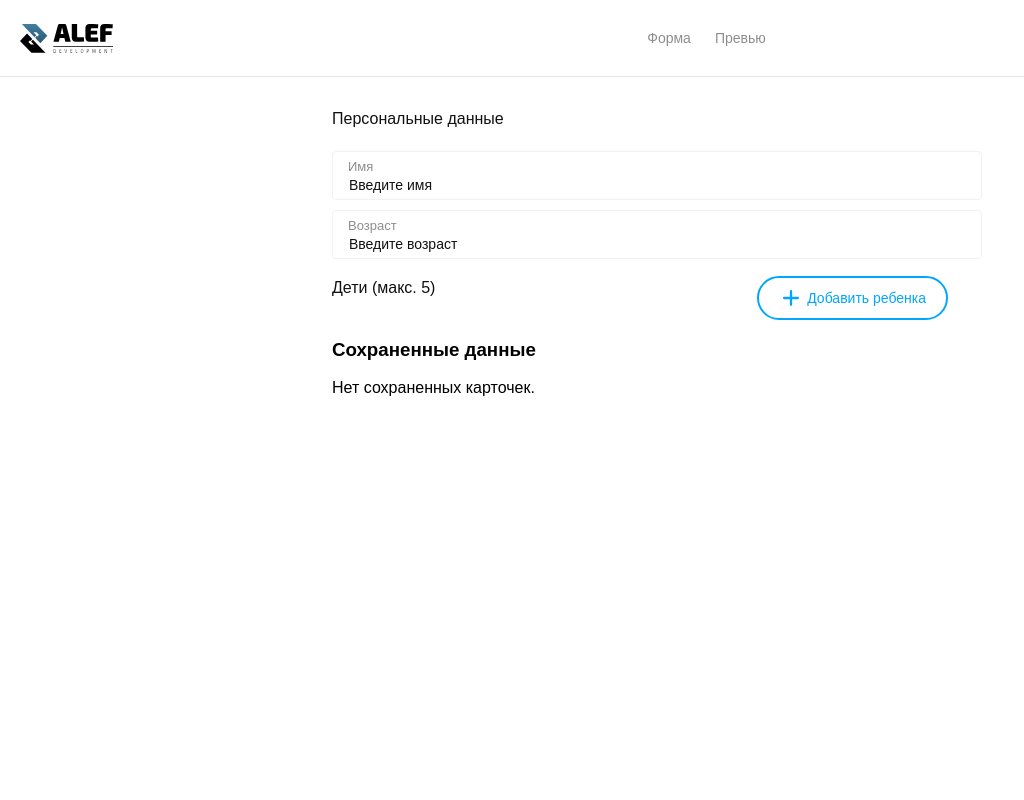
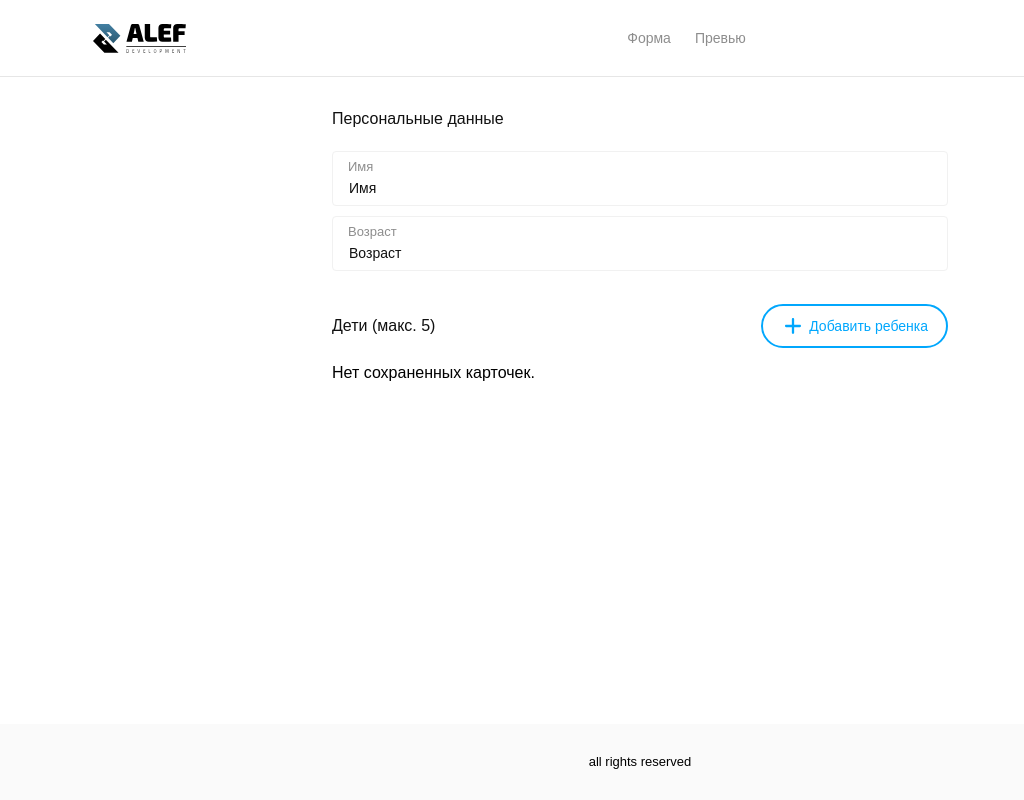
Before and after one commit to Evgenii959/person-date, a Vue app: page / in a window 1280 px wide. Shown: the whole page, without its empty margins (0-1024 px from the left). Built offline with nearby package versions, Linux system fonts and the light colour scheme; a web font is replaced by a local one.

Commit message:
сделал добавление, сохранил в localStorage

```diff
--- a/src/App.vue
+++ b/src/App.vue
@@ -1,14 +1,12 @@
 <template>
-  <div>
-    <Header />
-    <router-view />
-  </div>
+  <Header />
+  <router-view />
+  <Footer />
 </template>
 
 <script setup>
+import Footer from './components/Footer.vue';
 import Header from './components/Header.vue';
 </script>
 
-<style scoped>
-
-</style>
+<style scoped></style>
--- a/src/assets/style.css
+++ b/src/assets/style.css
@@ -1,4 +1,8 @@
 @import url('https://fonts.google.com/share?selection.family=Montserrat:ital,wght@0,100..900;1,100..900');
+
+html {
+  height: 100%;
+}
 
 body {
   font-family: Montserrat, Arial, sans-serif;
@@ -6,6 +10,13 @@ body {
   text-rendering: optimizeLegibility;
   -webkit-font-smoothing: antialiased;
   -moz-osx-font-smoothing: grayscale;
-  margin: 0 auto;
+  margin: 0;
   padding: 0;
+  height: 100%;
 }
+
+#app {
+  display: flex;
+  flex-direction: column;
+  min-height: 100%;
+}
--- /dev/null
+++ b/src/components/Footer.vue
@@ -0,0 +1,22 @@
+<template>
+    <div class='footer'>
+        <p class='footer__text'>all rights reserved</p>
+    </div>
+</template>
+<script setup></script>
+<style scoped>
+.footer {
+    margin-top: auto;
+    height: 76px;
+    background-color: #FAFAFA;
+    display: flex;
+    align-items: center;
+    justify-content: center;
+}
+.footer__text {
+font-weight: 400;
+font-size: 13px;
+line-height: 16px;
+color: #000000;
+}
+</style>
--- a/src/components/Header.vue
+++ b/src/components/Header.vue
@@ -2,17 +2,10 @@
   <header class="header">
     <div class="header__wrapper">
       <img class="header__logo" src="../assets/images/logo.svg" alt="Логотип" />
-      <nav>
-        <ul class="header__nav">
-          <li>
-            <router-link class="header__link" to="/form">Форма</router-link>
-          </li>
-          <li>
-            <router-link class="header__link" to="/preview">Превью</router-link>
-          </li>
-        </ul>
+      <nav class="header__nav-wrapper">
+        <router-link class="header__link" to="/">Форма</router-link>
+        <router-link class="header__link" to="/preview">Превью</router-link>
       </nav>
-      <div></div>
     </div>
   </header>
 </template>
@@ -30,7 +23,7 @@
 
 .header__wrapper {
   width: 100%;
-  padding: 10px 20px;
+  padding: 10px 93px;
   display: flex;
   justify-content: space-between;
   align-items: center;
@@ -40,13 +33,13 @@
   height: 29px;
 }
 
-.header__nav {
+.header__nav-wrapper {
+  flex-grow: 1;
   display: flex;
-  gap: 24px;
-}
-
-li {
-  list-style: none;
+  justify-content: center;
+    gap: 24px;
+  padding: 0;
+  margin: 0;
 }
 
 .header__link {
@@ -57,7 +50,7 @@ li {
   text-decoration: none;
 }
 
-.header__link::hover {
-  opacity: 0.2;
+.header__link:hover {
+  opacity: 0.7;
 }
 </style>
--- a/src/components/InputField.vue
+++ /dev/null
@@ -1,61 +0,0 @@
-<template>
-  <div>
-    <label class="personal__label">{{ label }}</label>
-    <input
-      class="personal__input"
-      :placeholder="placeholder"
-      v-bind="$attrs"
-      v-model="inputValue"
-    />
-  </div>
-</template>
-
-<script setup>
-import { ref, watch } from 'vue';
-
-const props = defineProps({
-  label: {
-    type: String,
-    required: true,
-  },
-  placeholder: {
-    type: String,
-    required: true,
-  },
-  modelValue: {
-    type: String,
-    default: '',
-  },
-});
-
-const inputValue = ref(props.modelValue);
-
-watch(inputValue, (newVal) => {
-  emit('update:modelValue', newVal);
-});
-</script>
-
-<style scoped>
-.personal__input {
-  position: relative;
-  width: 100%;
-  border: 1px solid #f1f1f1;
-  border-radius: 4px;
-  padding: 26px 16px 6px;
-  background-color: transparent;
-}
-
-.personal__input::placeholder {
-  font-size: 14px;
-  color: #111111;
-}
-
-.personal__label {
-  position: absolute;
-  margin-top: 8px;
-  margin-left: 16px;
-  font-size: 13px;
-  color: rgba(17, 17, 17, 0.48);
-  margin-bottom: -20px;
-}
-</style>
--- a/src/components/Preview.vue
+++ b/src/components/Preview.vue
@@ -1,28 +1,79 @@
 <template>
-  <div>
-    <h2>Превью</h2>
+  <div class="preview">
     <div>
-      <h3>Пользователь</h3>
-      <p>ФИО: {{ user.fullName }}</p>
-      <p>Возраст: {{ user.age }}</p>
-
-      <h3>Дети</h3>
-      <ul>
-        <li v-for="(child, index) in children" :key="index">
-          {{ child.name }} - {{ child.age }} лет
+      <h2 class="preview__title">Персональные данные</h2>
+      <p class="preview__name">Василий, 30 лет</p>
+    </div>
+    <div>
+      <h3 class="preview__title">Дети</h3>
+      <ul class="preview__list">
+        <li
+          v-for="(card, index) in savedCards"
+          :key="index"
+          class="preview__item"
+        >
+          {{ card.name }}, {{ card.age }} лет
         </li>
       </ul>
     </div>
   </div>
 </template>
 
+<script setup>
+import { ref, onMounted } from 'vue';
 
-<script setup>
-import { computed } from 'vue';
-import { useRoute } from 'vue-router';
+const savedCards = ref([]);
 
-const route = useRoute();
+onMounted(() => {
+  const saved = localStorage.getItem('savedCards');
+  if (saved) {
+    savedCards.value = JSON.parse(saved);
+  }
+});
+</script>
 
-const user = computed(() => JSON.parse(route.query.user || '{}'));
-const children = computed(() => JSON.parse(route.query.children || '[]'));
-</script>
+<style scoped>
+.preview {
+  max-width: 616px;
+  width: 100%;
+  margin: 30px auto 136px;
+}
+
+.preview__title {
+  font-weight: 500;
+  font-size: 16px;
+  line-height: 24px;
+  color: #111111;
+  margin: 0
+}
+
+.preview__name {
+  font-weight: 700;
+  font-size: 16px;
+  line-height: 24px;
+  color: #111111;
+  margin: 20px 0 60px;
+}
+
+.preview__list {
+  display: inline-block;
+  flex-direction: column;
+  list-style: none;
+  padding: 0;
+  margin: 20px 0 0;
+}
+
+.preview__item {
+  padding: 10px 20px;
+  background-color: #f1f1f1;
+  font-weight: 700;
+  font-size: 16px;
+  line-height: 24px;
+  color: #000000;
+  margin-bottom: 20px;
+}
+
+.preview__item:last-child {
+  margin: 0;
+}
+</style>
--- a/src/components/UserForm.vue
+++ b/src/components/UserForm.vue
@@ -2,55 +2,74 @@
   <div class="personal">
     <h1 class="personal__title">Персональные данные</h1>
     <form class="personal__form" @submit.prevent="addCard">
-      <InputField
-        label="Имя"
-        placeholder="Введите имя"
+      <div>
+        <label class="personal__label">Имя</label>
+        <input
+          class="personal__input"
+          placeholder="Имя"
           v-model="newCard.name"
           required
         />
-      <InputField
-        label="Возраст"
-        placeholder="Введите возраст"
+      </div>
+      <div>
+        <label class="personal__label">Возраст</label>
+        <input
+          class="personal__input"
+          placeholder="Возраст"
+          v-model="newCard.age"
           type="number"
-        v-model="newCard.age"
           required
         />
-    </form>
-    <ul>
-      <li v-for="(card, index) in cards" :key="index">
-        {{ card.name }} - {{ card.age }} лет
-      </li>
-    </ul>
-      <div class="personal__button-block">
+      </div>
+      <div class="personal__button-wrapper">
         <label class="personal__button-text">Дети (макс. 5)</label>
-        <div class="personal__button-wrapper">
-          <img src="../assets/images/plus.svg" />
-          <button :disabled="cards.length === 0" class="personal__button" type="submit">
+        <button
+          type="submit"
+          :disabled="!newCard.name || !newCard.age"
+          class="personal__button"
+        >
+          <img src="../assets/images/plus.svg" alt="Добавить" />
           Добавить ребенка
         </button>
       </div>
+    </form>
+    <ul v-if="cards.length > 0" class="personal__list">
+      <li v-for="(card, index) in cards" :key="index" class="personal__card">
+        <div class="personal__card-block">
+          <label class="personal__card-label">Имя</label>
+          <p class="personal__name">{{ card.name }}</p>
         </div>
-
-    <h3>Сохраненные данные</h3>
-    <ul v-if="savedCards.length > 0">
-      <li v-for="(card, index) in savedCards" :key="index">
-        {{ card.name }} - {{ card.age }} лет
+        <div class="personal__card-block">
+          <label class="personal__card-label">Возраст</label>
+          <p class="personal__name">{{ card.age }}</p>
+        </div>
+        <button @click="removeCard(index)" class="personal__delete-button">
+          Удалить
+        </button>
       </li>
     </ul>
+    <button
+      v-if="cards.length > 0"
+      @click="saveData"
+      :disabled="cards.length < 1 || cards.length > 5"
+      :class="{'personal__save-button_disabled': cards.length >= 5}"
+      class="personal__save-button"
+    >
+      Сохранить
+    </button>
+
     <p v-else>Нет сохраненных карточек.</p>
   </div>
 </template>
 
 <script setup>
-import { ref } from 'vue';
-import InputField from './InputField.vue';
+import { ref, onMounted } from 'vue';
 
 const cards = ref([]);
-const savedCards = ref([]);
 const newCard = ref({ name: '', age: '' });
 
 const addCard = () => {
-  if (newCard.value.name && newCard.value.age) {
+  if (newCard.value.name && newCard.value.age && cards.value.length < 5) {
     cards.value.push({ name: newCard.value.name, age: newCard.value.age });
     newCard.value.name = '';
     newCard.value.age = '';
@@ -58,17 +77,27 @@ const addCard = () => {
 };
 
 const saveData = () => {
-  savedCards.value = [...cards.value];
-  cards.value = [];
+  localStorage.setItem('savedCards', JSON.stringify(cards.value));
 };
+
+const removeCard = (index) => {
+  cards.value.splice(index, 1);
+  saveData();
+};
+
+onMounted(() => {
+  const saved = localStorage.getItem('savedCards');
+  if (saved) {
+    cards.value = JSON.parse(saved);
+  }
+});
 </script>
 
 <style lang="css" scoped>
 .personal {
   max-width: 616px;
   width: 100%;
-  margin-top: 30px;
-  margin: 30px auto 0;
+  margin: 30px auto 136px;
 }
 
 .personal__title {
@@ -85,11 +114,38 @@ const saveData = () => {
   gap: 10px;
 }
 
-.personal__button-block {
+.personal__input {
+  font-family: Montserrat, Arial, sans-serif;
+  position: relative;
+  width: 100%;
+  box-sizing: border-box;
+  border: 1px solid #f1f1f1;
+  border-radius: 4px;
+  padding: 29px 16px 9px;
+  background-color: transparent;
+}
+
+.personal__input::placeholder {
+  font-size: 14px;
+  color: #111111;
+}
+
+.personal__label {
+  position: absolute;
+  margin-top: 8px;
+  margin-left: 16px;
+  font-size: 13px;
+  color: rgba(17, 17, 17, 0.48);
+  margin-bottom: -20px;
+}
+
+.personal__button-wrapper {
   display: flex;
   justify-content: space-between;
-  margin-top: 17px;
+  align-items: center;
+  margin-top: 23px;
 }
+
 .personal__button-text {
   font-weight: 500;
   font-size: 16px;
@@ -97,19 +153,84 @@ const saveData = () => {
   color: #111111;
   margin: 0;
 }
-.personal__button-wrapper {
-  padding: 8px 20px;
-  border: 2px solid #01a7fd;
-  border-radius: 100px;
+
+.personal__button {
+  font-family: Montserrat, Arial, sans-serif;
   display: flex;
-}
-.personal__button {
+  gap: 4px;
   font-size: 14px;
   line-height: 24px;
   color: #01a7fd;
   background-color: transparent;
+  border: 2px solid #01a7fd;
+  border-radius: 100px;
+  padding: 8px 18px;
+  margin-left: 4px;
+  cursor: pointer;
+  margin: 0;
+}
+
+.personal__card {
+  display: flex;
+  gap: 18px;
+}
+
+.personal__list {
+  padding: 0;
+  display: flex;
+  flex-direction: column;
+  gap: 10px;
+  margin: 11px 0 30px;
+}
+
+.personal__card-block {
+  padding: 4px 17px;
+  border: 1px solid #f1f1f1;
+  width: 100%;
+}
+
+.personal__card-label {
+  font-weight: 400;
+  font-size: 13px;
+  line-height: 16px;
+  color: rgba(17, 17, 17, 0.48);
+}
+
+.personal__name {
+  margin: 2px 0 0;
+  height: 24px;
+  font-weight: 400;
+  font-size: 14px;
+  line-height: 24px;
+  color: #111111;
+}
+
+.personal__delete-button {
+  font-family: Montserrat, Arial, sans-serif;
+  font-size: 14px;
+  line-height: 24px;
+  color: #01a7fd;
+  padding: 0;
+  background-color: transparent;
   border: 0;
-  padding: 0;
-  margin-left: 4px;
+  cursor: pointer;
+}
+
+.personal__save-button {
+  font-family: Montserrat, Arial, sans-serif;
+  padding: 14px 22px;
+  background-color: #01a7fd;
+  border-radius: 100px;
+  border: 0;
+  display: flex;
+  align-items: center;
+  text-align: center;
+  color: #ffffff;
+  cursor: pointer;
+}
+
+
+.personal__save-button_disabled {
+  background-color: #d3d3d3;
 }
 </style>
```
Lines whose indentation alone changed are shown as unchanged.
